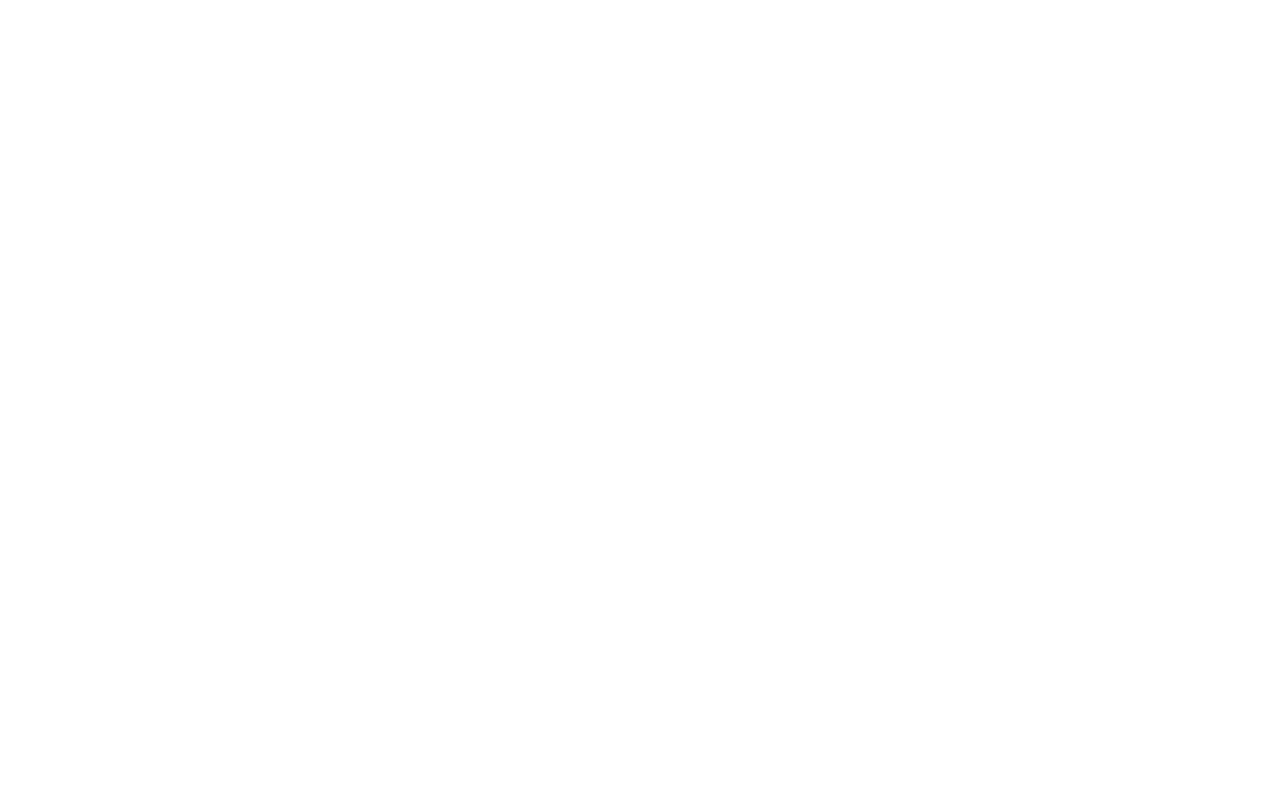
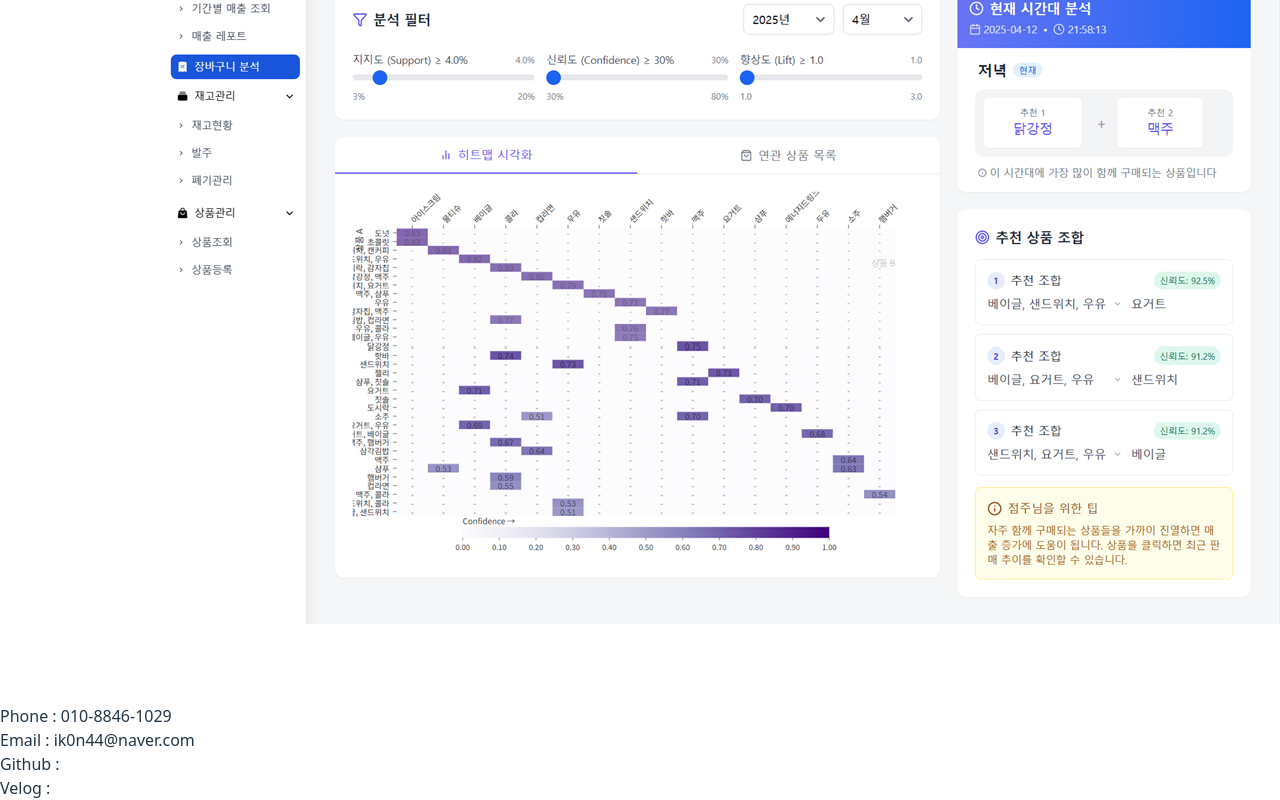
Before and after one commit to hyeyeon9/portfolio, a React (Vite) app: page / in a window 1280 px wide. Shown: the part 2974-3774 px from the top of the page. Before the commit the page ends 1696 px from the top, so only its background shows below. Built offline with nearby package versions, Linux system fonts and the light colour scheme.

Commit message:
✨ Contact 컴포넌트 구현

```diff
--- a/src/App.jsx
+++ b/src/App.jsx
@@ -1,3 +1,4 @@
+import Contact from "./components/Contact";
 import Hero from "./components/Hero";
 import Navbar from "./components/Navbar";
 import Projects from "./components/Projects";
@@ -9,6 +10,14 @@
       <div id="about" className="pt-20">
         <Hero />
       </div>
+
+      <div id="projects" className="pt-20">
+        <Projects />
+      </div>
+
+      <div id="contact" className="pt-20">
+        <Contact />
+      </div>
     </div>
   );
 }
--- /dev/null
+++ b/src/components/Contact.jsx
@@ -0,0 +1,12 @@
+function Contact() {
+  return (
+    <div>
+      <p>Phone : 010-8846-1029</p>
+      <p>Email : ik0n44@naver.com</p>
+      <p>Github : </p>
+      <p>Velog : </p>
+    </div>
+  );
+}
+
+export default Contact;
```
